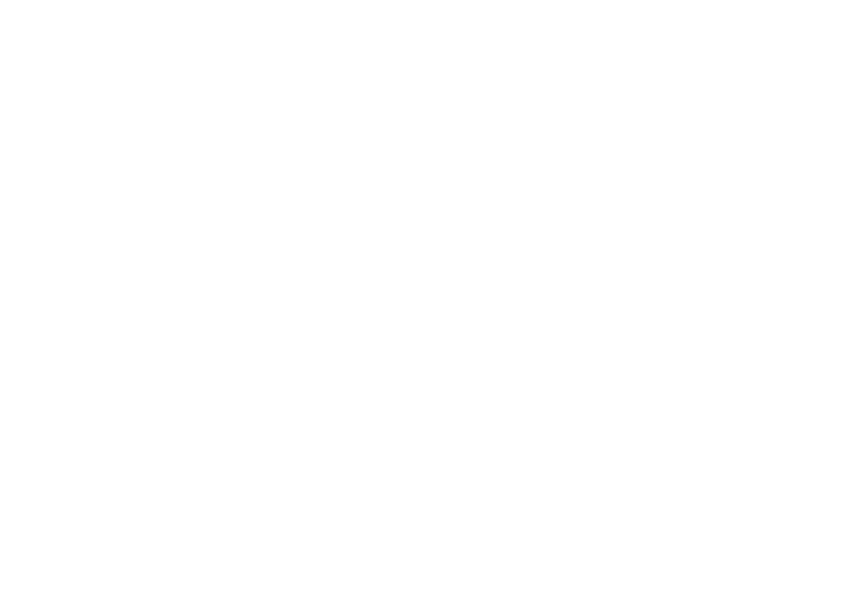
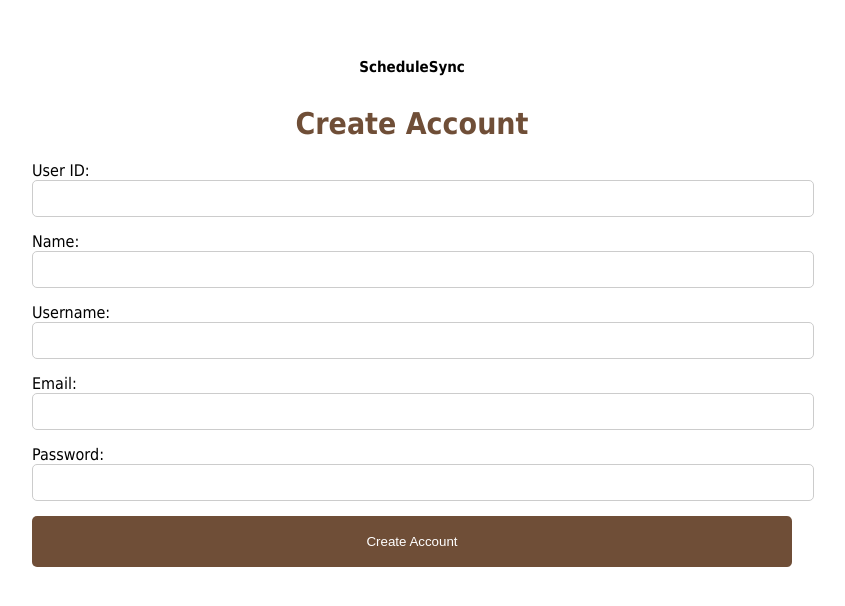
Before and after one commit to SanjeevMakesh24/Group4_ScheduleSync, a React (Create React App) app in the folder client/schedule-sync-react/: page / in a window 1280 px wide. Before the commit this address had no page. Shown: the part 112-718 px from the top of the page, without its empty margins (228-1073 px from the left). Built offline with nearby package versions, Linux system fonts and the light colour scheme.

Commit message:
Landing Page

```diff
--- a/client/schedule-sync-react/src/App.js
+++ b/client/schedule-sync-react/src/App.js
@@ -11,7 +11,7 @@
     <Router>
       <div>
         <Routes>
-          <Route path="/create-account" element={<CreateAccount />} />
+        <Route path="/" element={<CreateAccount />} />
           <Route path="/friends" element={<FriendsManager />} />
             <Route path="/timeblock" element={<TimeBlockForm />} />
             <Route path="/schedule/:userId" element={<UserScheduleCalendar />} />
```
